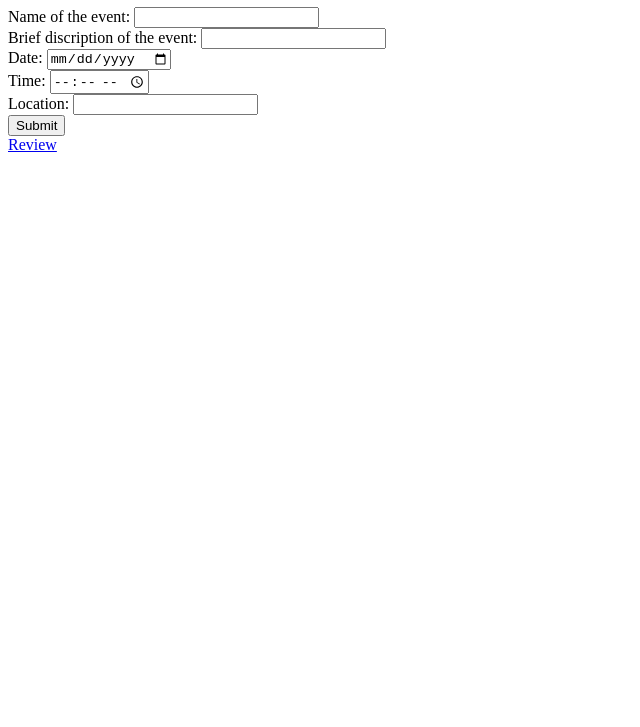
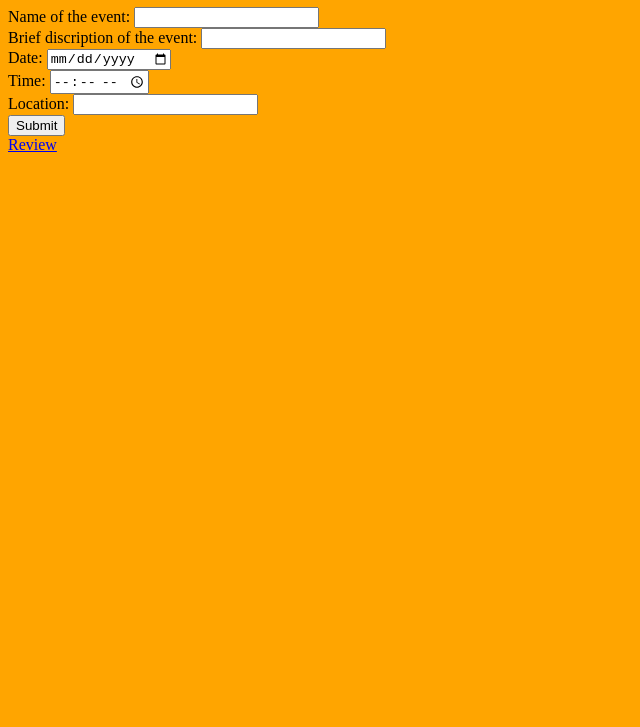
Before and after one commit to dbedggood/HackathonWebApp, a website: page index.html in a window 1280 px wide. Shown: the part 73-800 px from the top of the page, without its empty margins (0-640 px from the left). Drawn offline with Linux system fonts and the light colour scheme.

Commit message:
style css

```diff
--- a/style.css
+++ b/style.css
@@ -5,3 +5,6 @@ h1 {color:black; text-align: left;
 p{color:black; text-align: left;
     font-style: oblique;
 }
+body{
+    background-color: orange
+}
```
